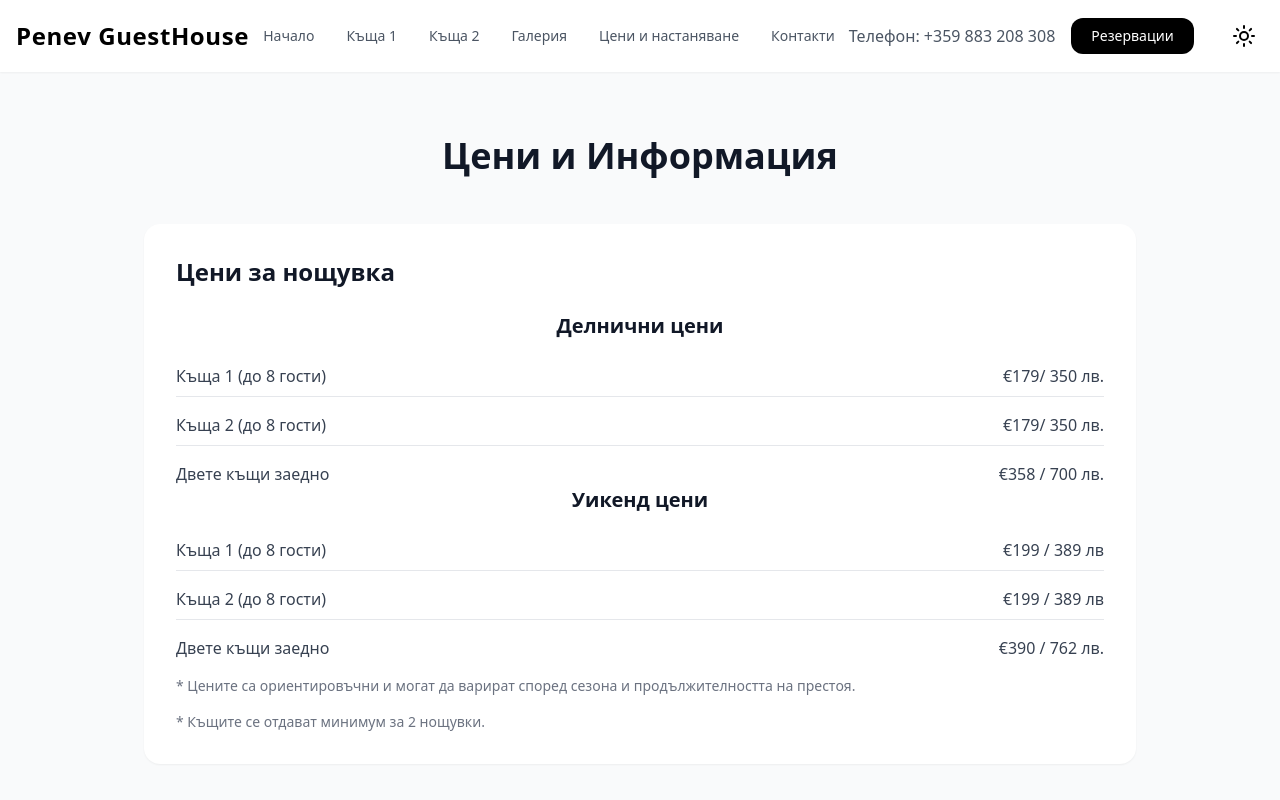
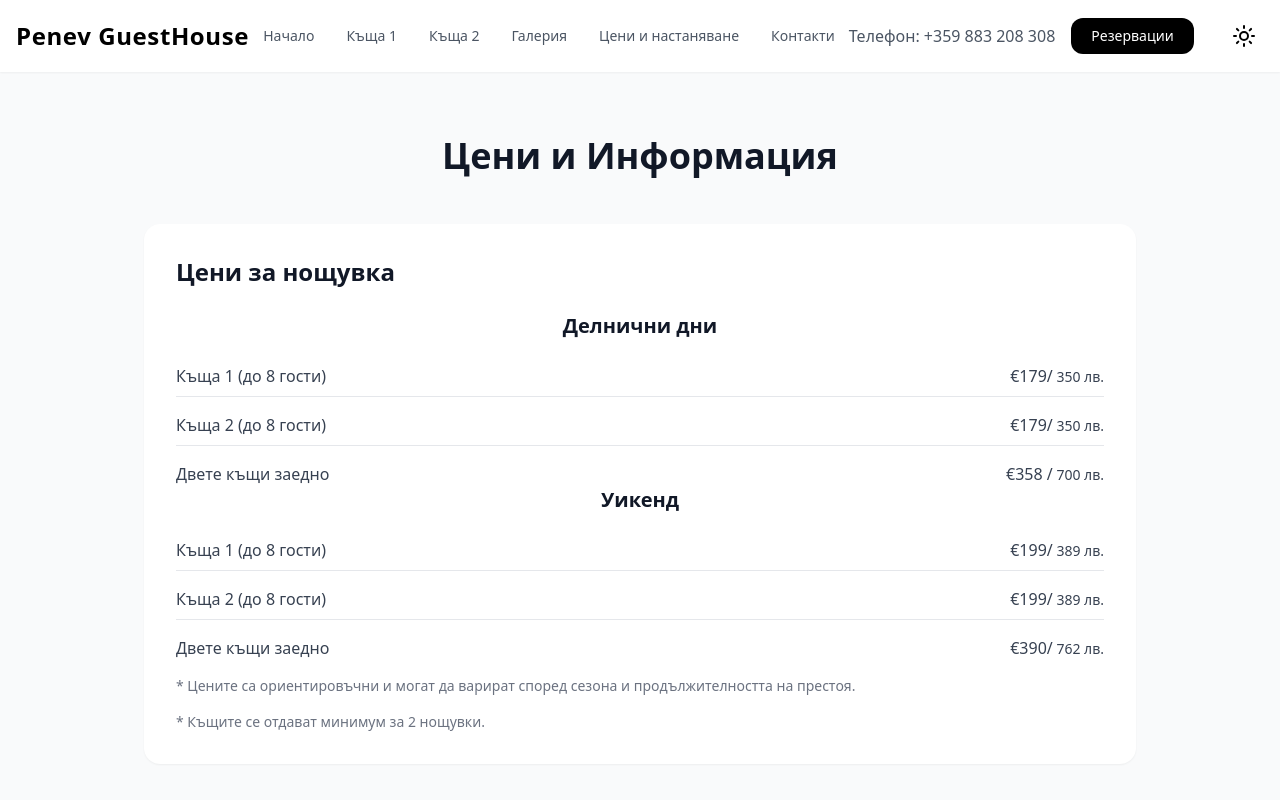
Before and after one commit to G-Stoychev/penevGuestHouse, a React (Vite) app: page /information in a window 1280 px wide. Shown: the top 800 px of the page. Built offline with nearby package versions, Linux system fonts and the light colour scheme.

Commit message:
infoPage price change

```diff
--- a/src/pages/InfoPage.jsx
+++ b/src/pages/InfoPage.jsx
@@ -12,51 +12,75 @@ export default function PricesInfo() {
                     </h2>
                     <div>
                         <h3 className="text-xl font-semibold mb-6 text-center text-gray-900 dark:text-white">
-                            Делнични цени
+                            Делнични дни
                         </h3>
                         <ul className="space-y-4 text-gray-700 dark:text-gray-300">
                             <li className="flex justify-between border-b border-gray-200 dark:border-gray-700 pb-2">
                                 <span>Къща 1 (до 8 гости)</span>
-                                <span className="font-medium">
-                                    €179/ 350 лв.
+                                <div>
+                                    <span className="font-medium ">€179/</span>
+                                    <span className="font-medium text-sm">
+                                        {" "}
+                                        350 лв.
                                     </span>
+                                </div>
                             </li>
                             <li className="flex justify-between border-b border-gray-200 dark:border-gray-700 pb-2">
                                 <span>Къща 2 (до 8 гости)</span>
-                                <span className="font-medium">
-                                    €179/ 350 лв.
+                                <div>
+                                    <span className="font-medium ">€179/</span>
+                                    <span className="font-medium text-sm">
+                                        {" "}
+                                        350 лв.
                                     </span>
+                                </div>
                             </li>
                             <li className="flex justify-between">
                                 <span>Двете къщи заедно</span>
-                                <span className="font-medium">
-                                    €358 / 700 лв.
+                                <div>
+                                    <span className="font-medium ">€358 /</span>
+                                    <span className="font-medium text-sm">
+                                        {" "}
+                                        700 лв.
                                     </span>
+                                </div>
                             </li>
                         </ul>
                     </div>
                     <div>
                         <h3 className="text-xl font-semibold mb-6 text-center text-gray-900 dark:text-white">
-                            Уикенд цени
+                            Уикенд
                         </h3>
                         <ul className="space-y-4 text-gray-700 dark:text-gray-300">
                             <li className="flex justify-between border-b border-gray-200 dark:border-gray-700 pb-2">
                                 <span>Къща 1 (до 8 гости)</span>
-                                <span className="font-medium">
-                                    €199 / 389 лв
+                                <div>
+                                    <span className="font-medium "> €199/</span>
+                                    <span className="font-medium text-sm">
+                                        {" "}
+                                        389 лв.
                                     </span>
+                                </div>
                             </li>
                             <li className="flex justify-between border-b border-gray-200 dark:border-gray-700 pb-2">
                                 <span>Къща 2 (до 8 гости)</span>
-                                <span className="font-medium">
-                                    €199 / 389 лв
+                                <div>
+                                    <span className="font-medium "> €199/</span>
+                                    <span className="font-medium text-sm">
+                                        {" "}
+                                        389 лв.
                                     </span>
+                                </div>
                             </li>
                             <li className="flex justify-between">
                                 <span>Двете къщи заедно</span>
-                                <span className="font-medium">
-                                    €390 / 762 лв.
+                                <div>
+                                    <span className="font-medium "> €390/</span>
+                                    <span className="font-medium text-sm">
+                                        {" "}
+                                        762 лв.
                                     </span>
+                                </div>
                             </li>
                         </ul>
                     </div>
```
Lines whose indentation alone changed are shown as unchanged.
